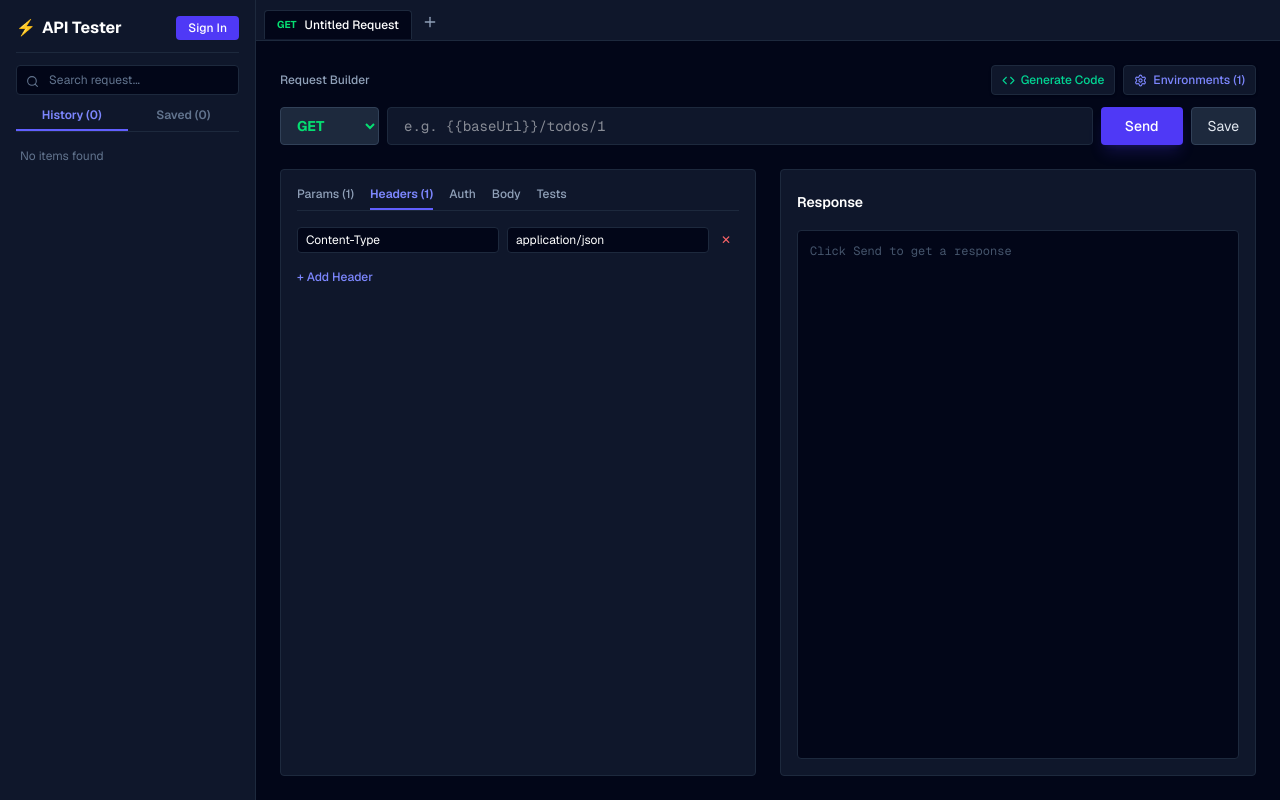
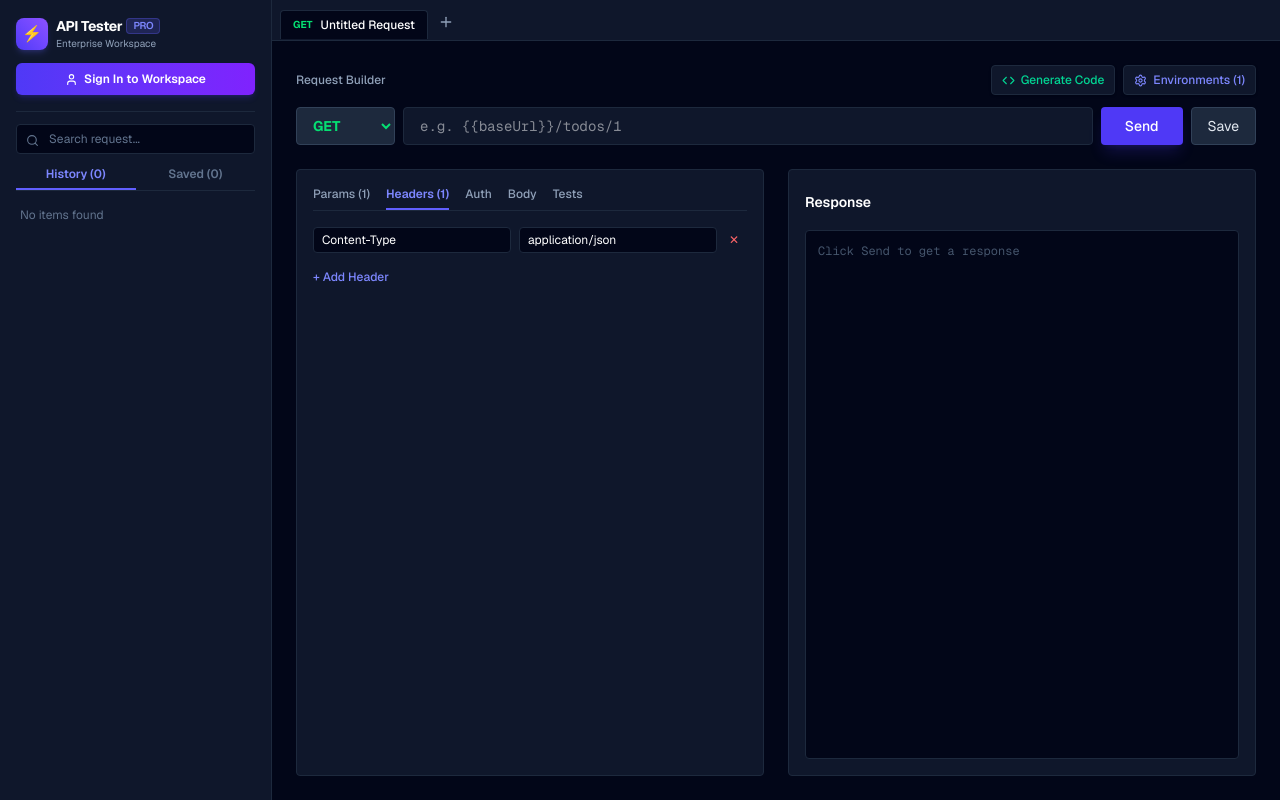
Before and after one commit to Jithusaji660/postman-frontend, a Next.js app: page / in a window 1280 px wide. Built offline with nearby package versions, Linux system fonts and the light colour scheme.

Commit message:
Fix sidebar top profile headers layout

```diff
--- a/app/page.tsx
+++ b/app/page.tsx
@@ -3,7 +3,7 @@
 import { useState, useEffect } from 'react';
 import { useRouter } from 'next/navigation';
 import axios from 'axios';
-import { Trash2, Settings, Copy, Check, Code, Plus, X, Search, Menu } from 'lucide-react';
+import { Trash2, Settings, Copy, Check, Code, Plus, X, Search, Menu, User, ShieldCheck, LogOut } from 'lucide-react';
 import { motion, AnimatePresence } from 'framer-motion';
 
 interface TestResult {
@@ -557,7 +557,7 @@ export default function PostmanDashboard() {
       {/* MOBILE TOP BAR */}
       <div className="flex md:hidden items-center justify-between p-3 bg-slate-900 border-b border-slate-800 sticky top-0 z-40 w-full">
         <h2 className="text-sm font-bold flex items-center gap-2">
-          <span>⚡</span> API Tester
+          <span className="bg-indigo-600 text-white p-1 rounded">⚡</span> API Tester Pro
         </h2>
         <button
           onClick={() => setMobileSidebarOpen(!mobileSidebarOpen)}
@@ -571,34 +571,52 @@ export default function PostmanDashboard() {
       <div
         className={`${
           mobileSidebarOpen ? 'block fixed inset-0 top-[49px] bg-slate-900 z-30 p-4' : 'hidden'
-        } md:block md:static w-full md:w-64 bg-slate-900 border-r border-slate-800 p-4 flex flex-col shrink-0`}
+        } md:block md:static w-full md:w-68 bg-slate-900 border-r border-slate-800 p-4 flex flex-col shrink-0`}
       >
-        {/* Title & User Profile Section - Clean Fixed Layout */}
-        <div className="flex flex-col gap-2 border-b border-slate-800 pb-3 mb-3">
+        {/* Professional Title & User Profile Section */}
+        <div className="flex flex-col gap-3 border-b border-slate-800 pb-4 mb-3">
           <div className="flex items-center justify-between">
-            <h2 className="text-base font-bold flex items-center gap-1.5">
-              <span>⚡</span> API Tester
-            </h2>
-            {user ? (
+            <div className="flex items-center gap-2">
+              <div className="w-8 h-8 rounded-lg bg-gradient-to-tr from-indigo-600 to-violet-500 flex items-center justify-center shadow-md shadow-indigo-500/20 text-white font-bold">
+                ⚡
+              </div>
+              <div>
+                <h1 className="text-sm font-bold tracking-tight text-white flex items-center gap-1">
+                  API Tester <span className="text-[10px] bg-indigo-500/20 text-indigo-400 px-1.5 py-0.2 rounded font-semibold border border-indigo-500/30">PRO</span>
+                </h1>
+                <p className="text-[10px] text-slate-400">Enterprise Workspace</p>
+              </div>
+            </div>
+          </div>
+
+          {/* User Profile Card / Sign In */}
+          {user ? (
+            <div className="bg-slate-950/80 border border-slate-800/80 rounded-lg p-2.5 flex items-center justify-between shadow-inner">
+              <div className="flex items-center gap-2 overflow-hidden">
+                <div className="w-7 h-7 rounded-full bg-slate-800 flex items-center justify-center text-indigo-400 shrink-0 border border-slate-700">
+                  <User size={13} />
+                </div>
+                <div className="overflow-hidden">
+                  <p className="text-xs font-semibold text-slate-200 truncate">{user.name}</p>
+                  <p className="text-[10px] text-slate-400 truncate">{user.email}</p>
+                </div>
+              </div>
               <button
                 onClick={handleLogout}
-                className="text-[10px] bg-slate-800 hover:bg-red-500/20 hover:text-red-400 px-2 py-1 rounded transition"
+                className="p-1.5 bg-slate-800 hover:bg-red-500/20 text-slate-400 hover:text-red-400 rounded transition shrink-0"
+                title="Logout"
               >
-                Logout
+                <LogOut size={13} />
               </button>
-            ) : (
-              <button
-                onClick={() => router.push('/login')}
-                className="text-xs bg-indigo-600 hover:bg-indigo-500 text-white px-3 py-1 rounded transition font-medium"
-              >
-                Sign In
-              </button>
-            )}
-          </div>
-          {user && (
-            <div className="text-xs text-indigo-400 font-semibold truncate">
-              👤 {user.name}
             </div>
+          ) : (
+            <button
+              onClick={() => router.push('/login')}
+              className="w-full bg-gradient-to-r from-indigo-600 to-violet-600 hover:from-indigo-500 hover:to-violet-500 text-white py-2 rounded-md text-xs font-semibold transition shadow-md shadow-indigo-600/20 flex items-center justify-center gap-1.5"
+            >
+              <User size={13} />
+              <span>Sign In to Workspace</span>
+            </button>
           )}
         </div>
 
```
